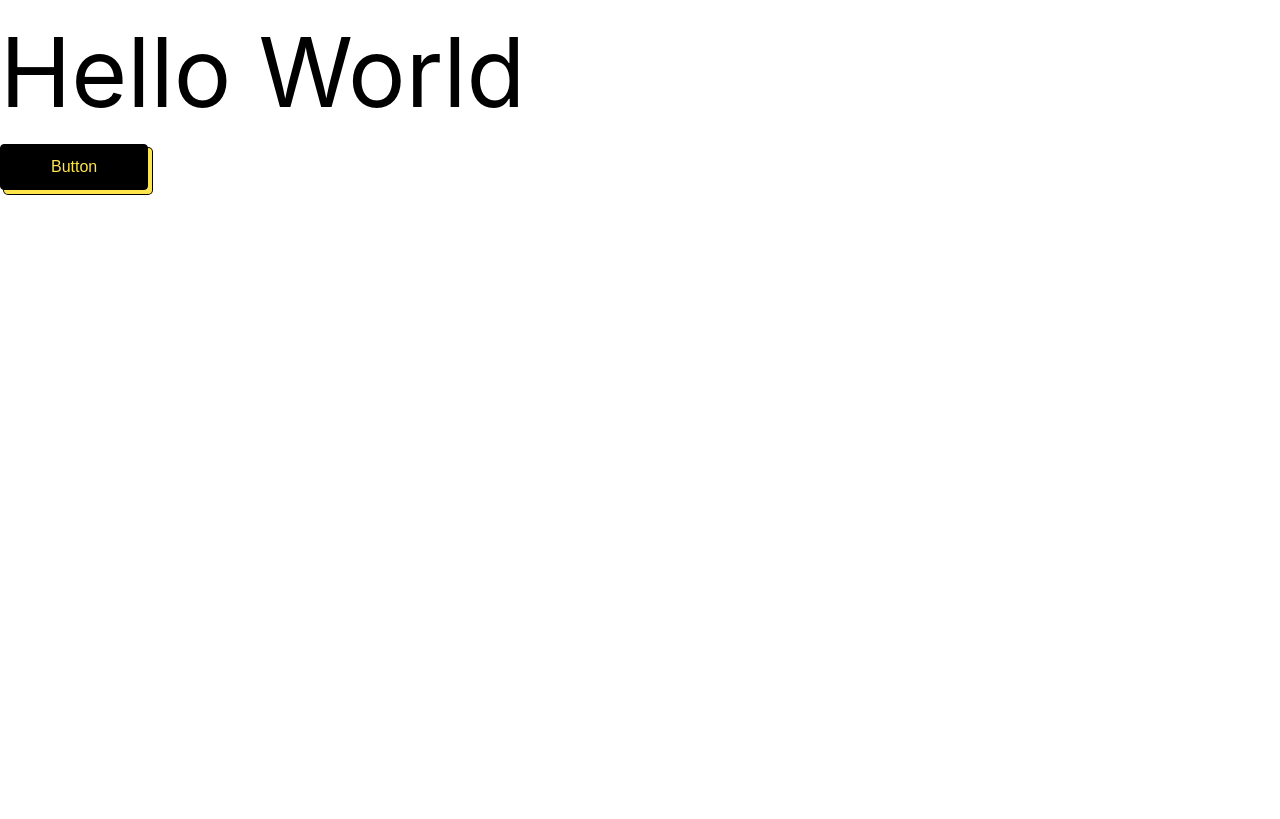
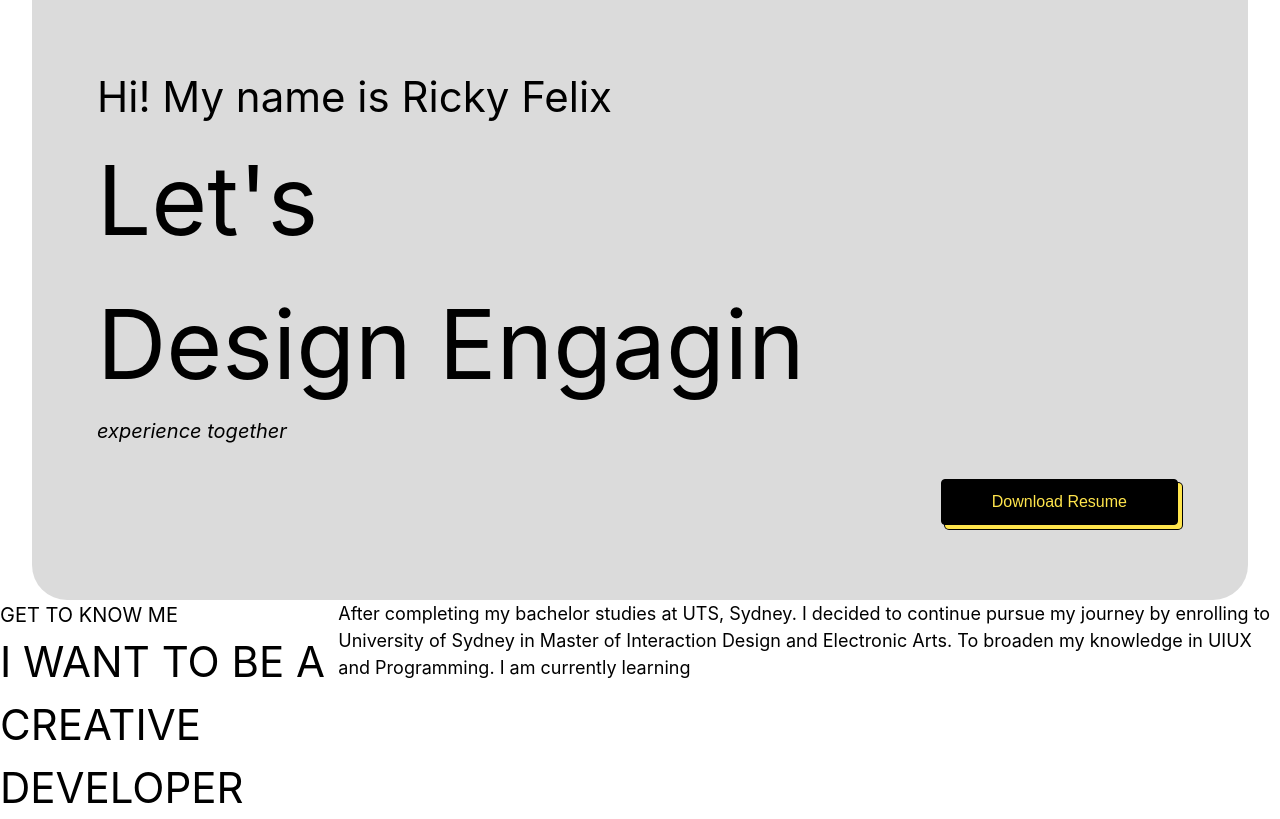
Before and after one commit to rickyfelix19/portfolio, a React (Vite) app in the folder frontend/: page / in a window 1280 px wide. Built offline with nearby package versions, Linux system fonts and the light colour scheme.

Commit message:
finish two sections

```diff
--- a/frontend/src/components/button/Button.jsx
+++ b/frontend/src/components/button/Button.jsx
@@ -1,15 +1,17 @@
 import React from 'react';
-import './Button.css';
+import * as styles from './Button.css';
 
-function Button() {
+function Button(props) {
+  // const styleName = `button-${props.type}`;
+
   return (
     <div>
-      <div>
-        <h1 className="text-title">Hello World</h1>
-      </div>
-      <div className="button-primary">Button</div>
+      <button className={styleName} onClick={props.handleClick}>
+        {props.children}
+      </button>
     </div>
   );
 }
 
+// Button.propTypes = {};
 export default Button;
--- a/frontend/src/index.css
+++ b/frontend/src/index.css
@@ -26,6 +26,71 @@ button {
 }
 
 section {
-  margin: 50px auto;
+  width: auto;
+  height: auto;
   /* top-bottom left-right */
 }
+
+.button-primary {
+  /* @apply */
+  /* appearance: button; */
+  /* -webkit-appearance: button; */
+  background-color: #000;
+  /* background-color: #transparent; */
+  background-image: none;
+  border: 1px solid #000;
+  border-radius: 4px;
+  box-shadow: #ffe54c 4px 4px 0 0, #000 4px 4px 0 1px;
+  box-sizing: border-box;
+  color: #ffe54c;
+  cursor: pointer;
+  display: inline-block;
+  font-family: ITCAvantGardeStd-Bk, Arial, sans-serif;
+  font-size: 16px;
+  font-weight: 400;
+  line-height: 20px;
+  margin: 0 5px 10px 0;
+  overflow: visible;
+  padding: 12px 40px;
+  text-align: center;
+  text-transform: none;
+  touch-action: manipulation;
+  user-select: none;
+  -ms-user-select: none;
+  -webkit-user-select: none;
+  vertical-align: middle;
+  white-space: nowrap;
+}
+
+.button-primary:focus {
+  text-decoration: none;
+}
+
+.button-primary:hover {
+  text-decoration: none;
+}
+
+.button-primary:active {
+  box-shadow: rgba(0, 0, 0, 0.125) 0 3px 5px inset;
+  outline: 0;
+}
+
+.button-primary:not([disabled]):active {
+  box-shadow: #ffe54c 2px 2px 0 0, #000 2px 2px 0 1px;
+  transform: translate(2px, 2px);
+}
+
+@media (min-width: 768px) {
+  .button-primary {
+    padding: 12px 50px;
+  }
+}
+
+.rounded-background {
+  width: 95vw;
+  height: 75vh;
+  margin: auto;
+  padding: 65px;
+  background-color: #dbdbdb;
+  border-radius: 0px 0px 35px 35px;
+}
--- a/frontend/src/main.jsx
+++ b/frontend/src/main.jsx
@@ -1,13 +1,13 @@
 import React from 'react';
 import ReactDOM from 'react-dom/client';
 import App from './App';
-import Button from './components/button/Button';
+import Home from './pages/home/Home';
 
 import './index.css';
 
 ReactDOM.createRoot(document.getElementById('root')).render(
   <React.StrictMode>
     {/* <App /> */}
-    <Button />
+    <Home />
   </React.StrictMode>
 );
--- a/frontend/src/pages/home/Home.jsx
+++ b/frontend/src/pages/home/Home.jsx
@@ -1,8 +1,27 @@
 import React from 'react';
-import '../index.css';
+
+// import Button from '../../components/button/Button';
+import HeroCTA from './components/HeroCTA';
+import KnowMe from './components/KnowMe';
+
+import '../../index.css';
 
 function Home() {
-  return <div>Home</div>;
+  const openURL = () => {
+    window.open(`https://resume.io/r/1OGeGqGYN`);
+  };
+
+  return (
+    <>
+      <div>
+        <HeroCTA />
+      </div>
+
+      <div>
+        <KnowMe />
+      </div>
+    </>
+  );
 }
 
 export default Home;
--- /dev/null
+++ b/frontend/src/pages/home/components/HeroCTA.jsx
@@ -0,0 +1,54 @@
+import React from 'react';
+import Typical from 'react-typical';
+
+import '../../../index.css';
+
+function HeroCTA() {
+  const openURL = () => {
+    window.open(`https://resume.io/r/1OGeGqGYN`);
+  };
+
+  return (
+    <>
+      <section>
+        <div className="flex justify-between rounded-background">
+          <div className="flex-col">
+            <div>
+              <h2 className="text-h2">Hi! My name is Ricky Felix</h2>
+            </div>
+
+            <div>
+              <h1 className="text-title">
+                Let's
+                <Typical
+                  steps={[
+                    'Build Memorable',
+                    2800,
+                    'Design Engaging',
+                    2800,
+                    'Create Impactful',
+                    2800
+                  ]}
+                  loop={Infinity}
+                />
+              </h1>
+            </div>
+
+            <div>
+              <h4 className="text-h4 italic">experience together</h4>
+            </div>
+          </div>
+
+          <div className="self-end">
+            {/* image */}
+            <button className="button-primary" onClick={openURL}>
+              Download Resume
+            </button>
+          </div>
+        </div>
+      </section>
+    </>
+  );
+}
+
+export default HeroCTA;
--- /dev/null
+++ b/frontend/src/pages/home/components/KnowMe.jsx
@@ -0,0 +1,29 @@
+import React from 'react';
+
+import '../../../index.css';
+
+function KnowMe() {
+  return (
+    <>
+      <section>
+        <div className="flex justify-evenly">
+          <div>
+            <h4 className="text-h4">GET TO KNOW ME</h4>
+            <h2 className="text-h2">I WANT TO BE A CREATIVE DEVELOPER</h2>
+          </div>
+
+          <div>
+            <p className="text-paragraph">
+              After completing my bachelor studies at UTS, Sydney. I decided to
+              continue pursue my journey by enrolling to University of Sydney in
+              Master of Interaction Design and Electronic Arts. To broaden my
+              knowledge in UIUX and Programming. I am currently learning
+            </p>
+          </div>
+        </div>
+      </section>
+    </>
+  );
+}
+
+export default KnowMe;
--- a/frontend/tailwind.config.js
+++ b/frontend/tailwind.config.js
@@ -4,10 +4,10 @@ module.exports = {
     extend: {},
     fontSize: {
       title: ['96px'],
-      H1: ['72px'],
-      H2: ['42px'],
-      H3: ['24px'],
-      H4: ['20px'],
+      h1: ['72px'],
+      h2: ['42px'],
+      h3: ['24px'],
+      h4: ['20px'],
       paragraph: ['18px'],
       subtitle: ['16px']
     }
```
